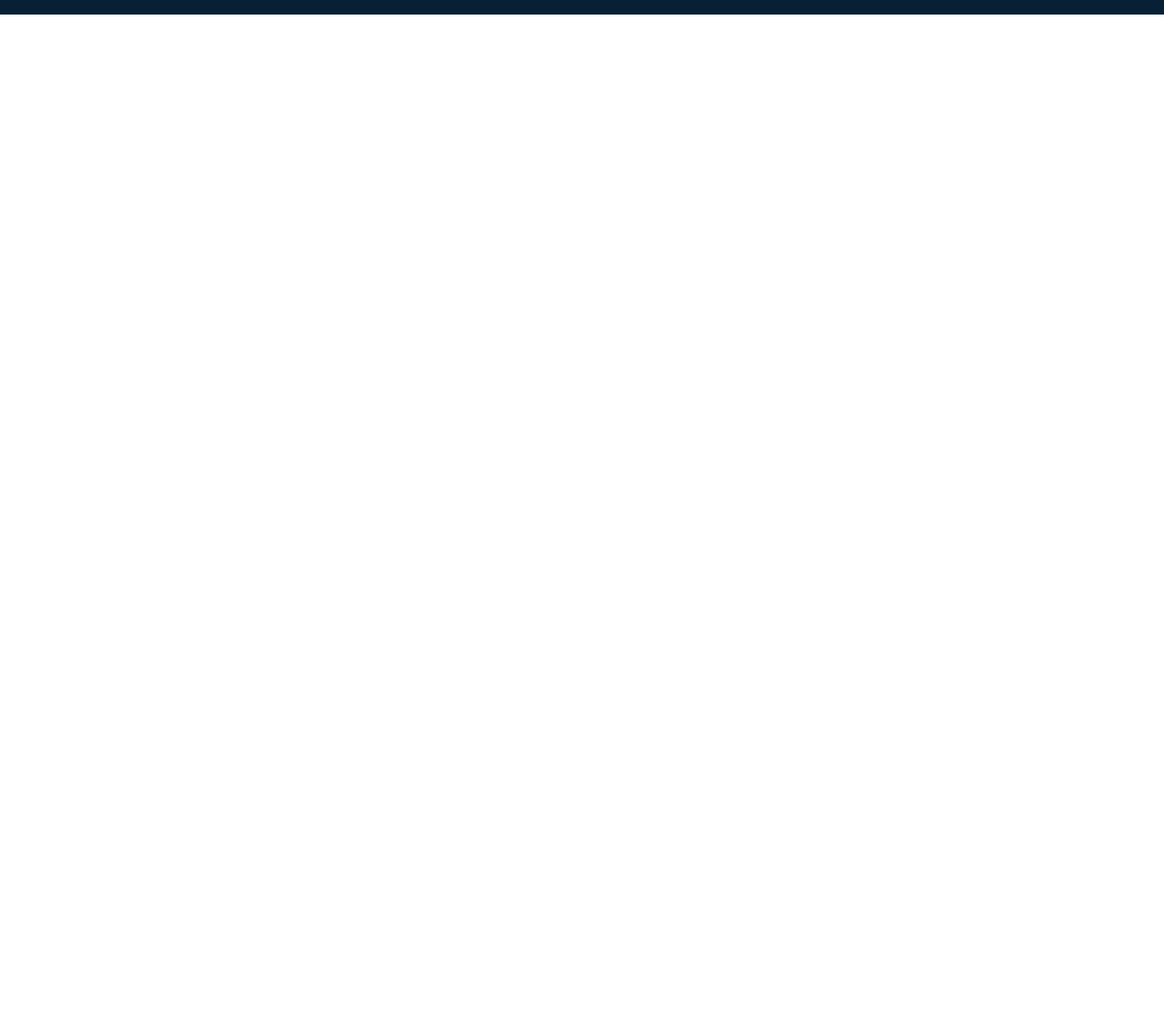
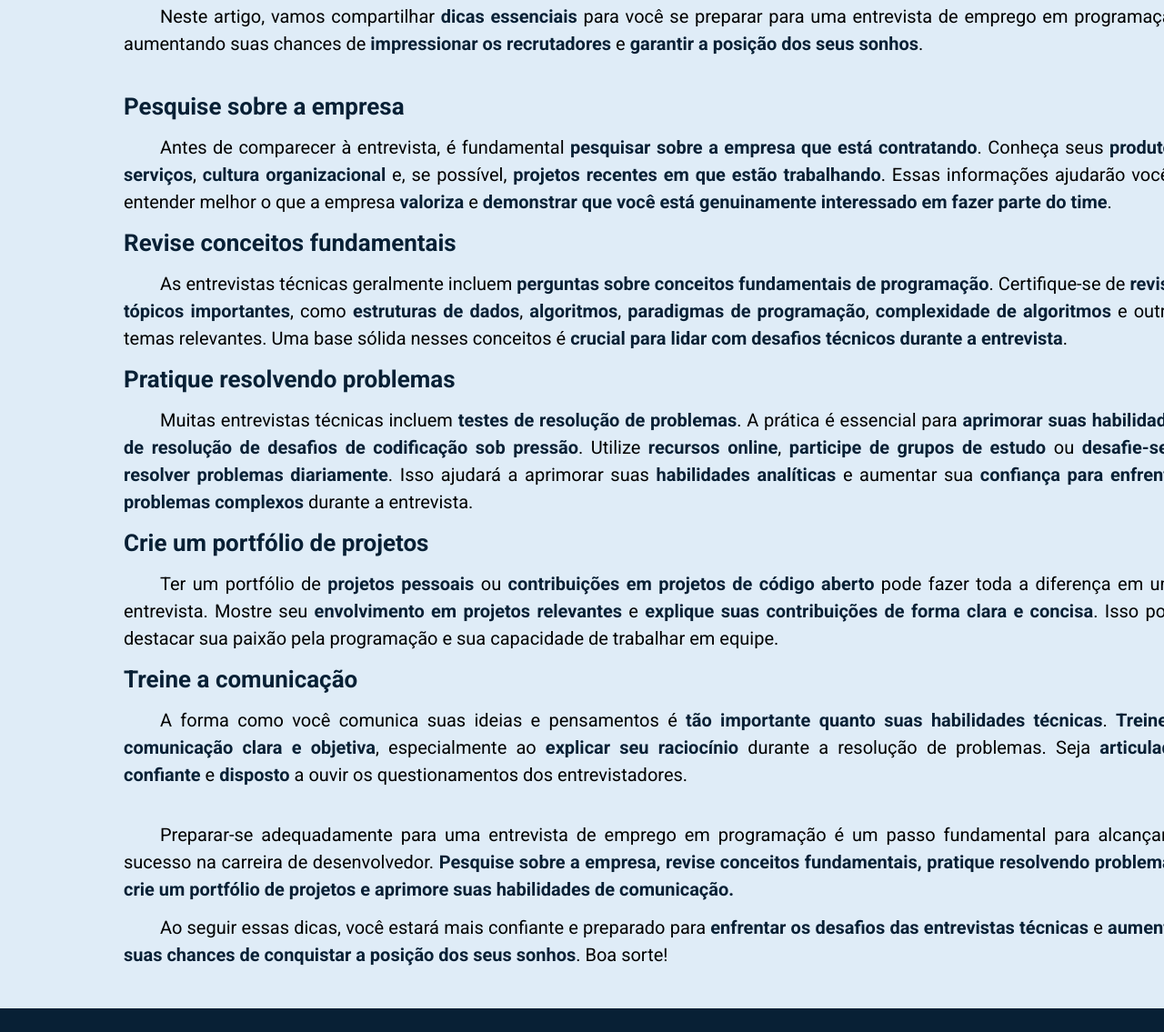
Before and after one commit to kostiantynzvir/blog, a plain HTML site: page pages/posts/post-3.html in a window 1280 px wide. Shown: the part 397-1532 px from the top of the page at 91% size. Before the commit the page ends 800 px from the top, so only its background shows below. Drawn offline with Linux system fonts and the light colour scheme.

Commit message:
Create post 3

```diff
--- a/pages/posts/post-3.html
+++ b/pages/posts/post-3.html
@@ -49,7 +49,55 @@
 
   <main class="main-post">
     <div>
+      <span class="date">Julho 17, 2023</span>
       <h1>Como se preparar para uma entrevista de emprego em programação</h1>
+
+      <p>
+        <strong>Conseguir uma entrevista de emprego na área de programação é uma grande conquista</strong>, mas a jornada para garantir a vaga desejada está apenas começando. As <strong>entrevistas técnicas</strong> podem ser <strong>desafiadoras</strong> e <strong>requerem um preparo adequado para mostrar todo o seu potencial como desenvolvedor</strong>.
+      </p>
+      <p>
+        Neste artigo, vamos compartilhar <strong>dicas essenciais</strong> para você se preparar para uma entrevista de emprego em programação, aumentando suas chances de <strong>impressionar os recrutadores</strong> e <strong>garantir a posição dos seus sonhos</strong>.
+      </p>
+
+      <ul>
+        <li>
+          <h2>Pesquise sobre a empresa</h2>
+          <p>
+            Antes de comparecer à entrevista, é fundamental <strong>pesquisar sobre a empresa que está contratando</strong>. Conheça seus <strong>produtos</strong>, <strong>serviços</strong>, <strong>cultura organizacional</strong> e, se possível, <strong>projetos recentes em que estão trabalhando</strong>. Essas informações ajudarão você a entender melhor o que a empresa <strong>valoriza</strong> e <strong>demonstrar que você está genuinamente interessado em fazer parte do time</strong>.
+          </p>
+        </li>
+        <li>
+          <h2>Revise conceitos fundamentais</h2>
+          <p>
+            As entrevistas técnicas geralmente incluem <strong>perguntas sobre conceitos fundamentais de programação</strong>. Certifique-se de <strong>revisar tópicos importantes</strong>, como <strong>estruturas de dados</strong>, <strong>algoritmos</strong>, <strong>paradigmas de programação</strong>, <strong>complexidade de algoritmos</strong> e outros temas relevantes. Uma base sólida nesses conceitos é <strong>crucial para lidar com desafios técnicos durante a entrevista</strong>.
+          </p>
+        </li>
+        <li>
+          <h2>Pratique resolvendo problemas</h2>
+          <p>
+            Muitas entrevistas técnicas incluem <strong>testes de resolução de problemas</strong>. A prática é essencial para <strong>aprimorar suas habilidades de resolução de desafios de codificação sob pressão</strong>. Utilize <strong>recursos online</strong>, <strong>participe de grupos de estudo</strong> ou <strong>desafie-se a resolver problemas diariamente</strong>. Isso ajudará a aprimorar suas <strong>habilidades analíticas</strong> e aumentar sua <strong>confiança para enfrentar problemas complexos</strong> durante a entrevista.
+          </p>
+        </li>
+        <li>
+          <h2>Crie um portfólio de projetos</h2>
+          <p>
+            Ter um portfólio de <strong>projetos pessoais</strong> ou <strong>contribuições em projetos de código aberto</strong> pode fazer toda a diferença em uma entrevista. Mostre seu <strong>envolvimento em projetos relevantes</strong> e <strong>explique suas contribuições de forma clara e concisa</strong>. Isso pode destacar sua paixão pela programação e sua capacidade de trabalhar em equipe.
+          </p>
+        </li>
+        <li>
+          <h2>Treine a comunicação</h2>
+          <p>
+            A forma como você comunica suas ideias e pensamentos é <strong>tão importante quanto suas habilidades técnicas</strong>. <strong>Treine a comunicação clara e objetiva</strong>, especialmente ao <strong>explicar seu raciocínio</strong> durante a resolução de problemas. Seja <strong>articulado</strong>, <strong>confiante</strong> e <strong>disposto</strong> a ouvir os questionamentos dos entrevistadores.
+          </p>
+        </li>
+      </ul>
+
+      <p>
+        Preparar-se adequadamente para uma entrevista de emprego em programação é um passo fundamental para alcançar o sucesso na carreira de desenvolvedor. <strong>Pesquise sobre a empresa, revise conceitos fundamentais, pratique resolvendo problemas, crie um portfólio de projetos e aprimore suas habilidades de comunicação.</strong>
+      </p>
+      <p>
+        Ao seguir essas dicas, você estará mais confiante e preparado para <strong>enfrentar os desafios das entrevistas técnicas</strong> e <strong>aumentar suas chances de conquistar a posição dos seus sonhos</strong>. Boa sorte!
+      </p>
     </div>
   </main>
 
--- a/style.css
+++ b/style.css
@@ -426,18 +426,21 @@ main.main-post div strong {
 }
 
 main.main-post li,
-main.main-post ol {
+main.main-post ol,
+main.main-post ul {
   all: unset;
 }
 
-main.main-post ol {
+main.main-post ol,
+main.main-post ul {
   padding-block: 2.4rem;
 }
 
-main.main-post h3 {
+main.main-post h2 {
   font-size: 2.6rem;
   color: var(--blue-bg);
   margin-bottom: 1.2rem;
+  padding: 0;
 }
 
 /* Tablet */
```
Also changed, not shown: index.html (+2 -2 lines), pages/categories.html (+2 -2 lines), pages/posts/post-2.html (+10 -10 lines).
